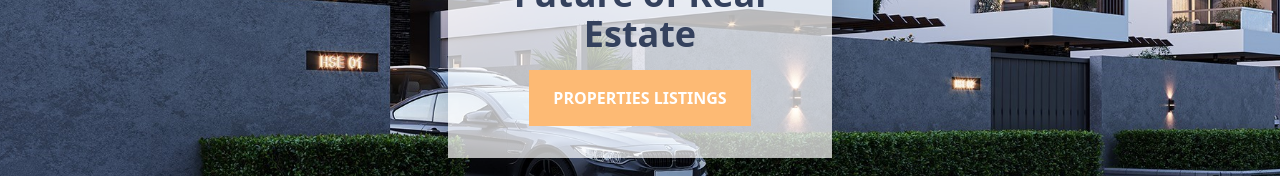
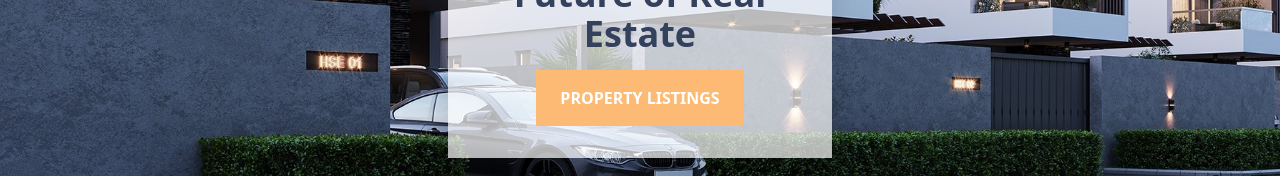
Before and after one commit to Dera-Enebeli/RealEstate, a React (Vite) app: page / in a window 1280 px wide. Shown: the part 473-649 px from the top of the page. Built offline with nearby package versions, Linux system fonts and the light colour scheme.

Commit message:
Properties listings to Property Listings

```diff
--- a/src/Slider.jsx
+++ b/src/Slider.jsx
@@ -82,7 +82,7 @@ export default function Slider() {
         </h2>
 
         <div className="mx-auto w-max bg-orange-300 hover:shadow-[0_20px_60px_rgba(255,115,0,0.5)] transition-all duration-300 text-white px-6 py-4 text-md font-bold">
-           PROPERTIES LISTINGS
+           PROPERTY LISTINGS
         </div>
       </div>
     </div>
```
